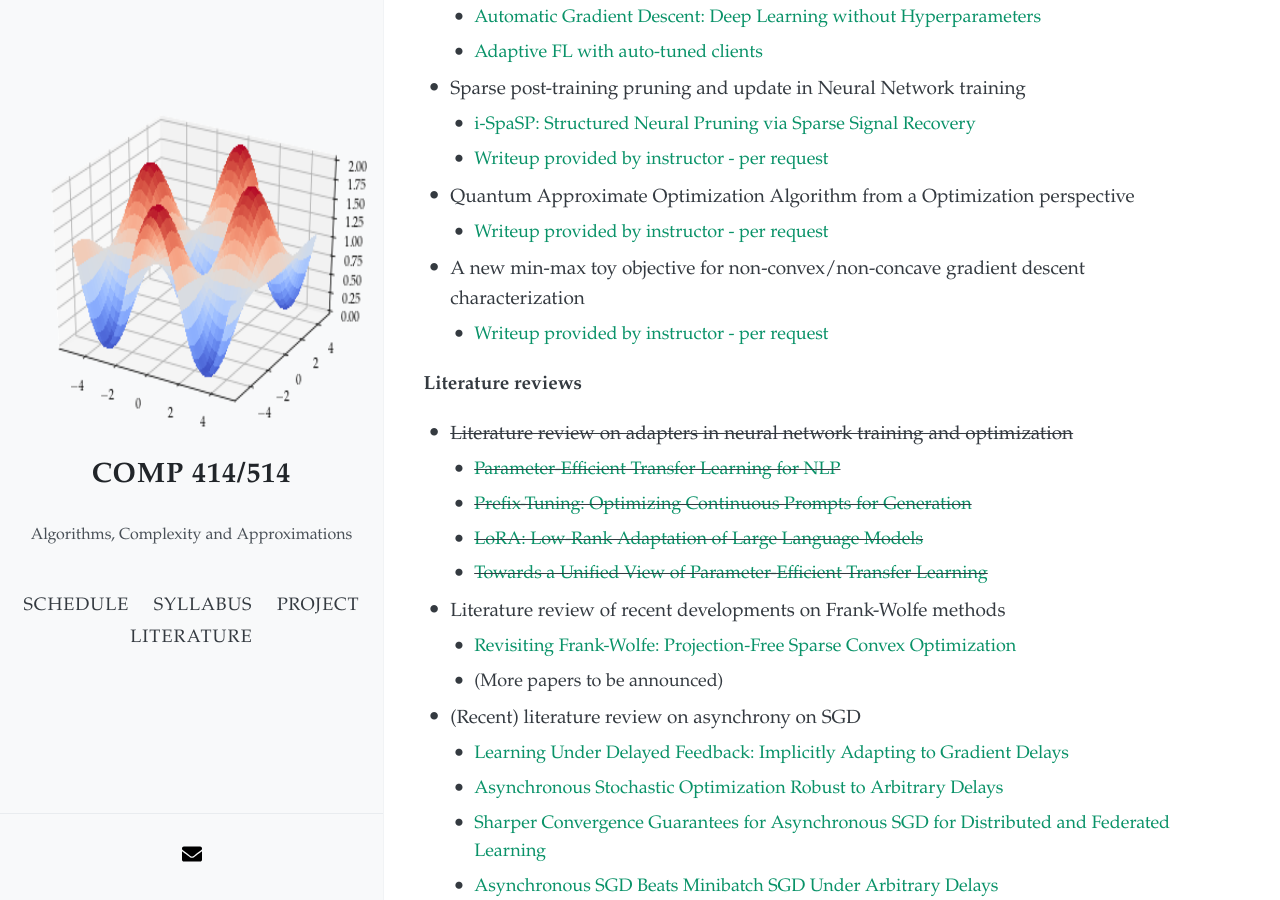
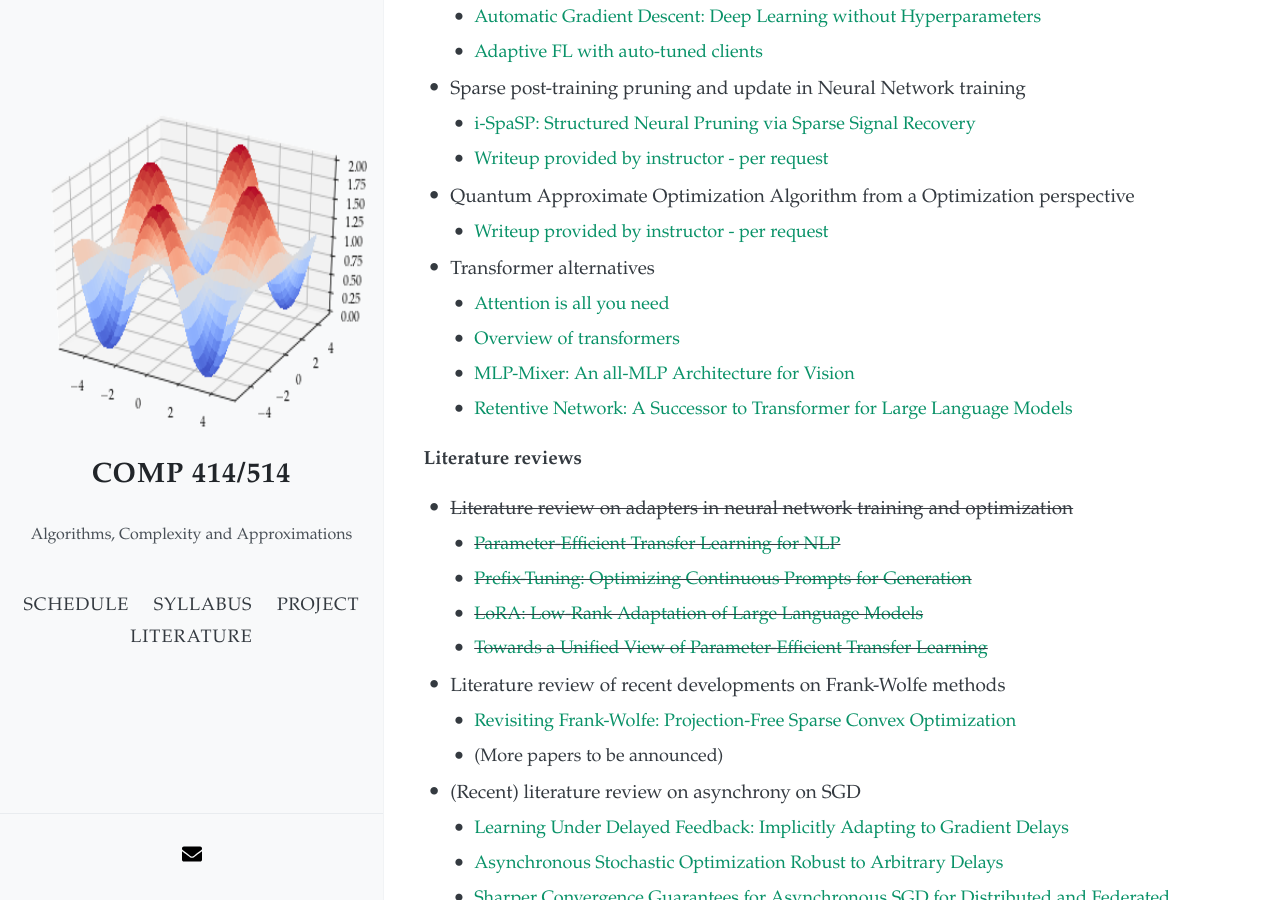
Before and after one commit to akyrillidis/comp414-514, a Jekyll site: the page built from project.md, in a window 1280 px wide and 900 px high, scrolled down 1717 px. Built offline with Jekyll 4.4.1, drawn with Linux system fonts in a browser that asks for light colours; nearby versions of some CDN libraries.

Commit message:
Update project.md

```diff
--- a/project.md
+++ b/project.md
@@ -57,8 +57,11 @@ The course project can be categorized as a literature review, original research,
 - Quantum Approximate Optimization Algorithm from a Optimization perspective
   - [Writeup provided by instructor - per request]()
 
-- A new min-max toy objective for non-convex/non-concave gradient descent characterization
-  - [Writeup provided by instructor - per request]()
+- Transformer alternatives
+  - [Attention is all you need](https://proceedings.neurips.cc/paper/2017/file/3f5ee243547dee91fbd053c1c4a845aa-Paper.pdf)
+  - [Overview of transformers](https://lilianweng.github.io/posts/2020-04-07-the-transformer-family/)
+  - [MLP-Mixer: An all-MLP Architecture for Vision](https://arxiv.org/pdf/2105.01601.pdf)
+  - [Retentive Network: A Successor to Transformer for Large Language Models](https://arxiv.org/pdf/2307.08621.pdf)
 
 **Literature reviews**
 
```
